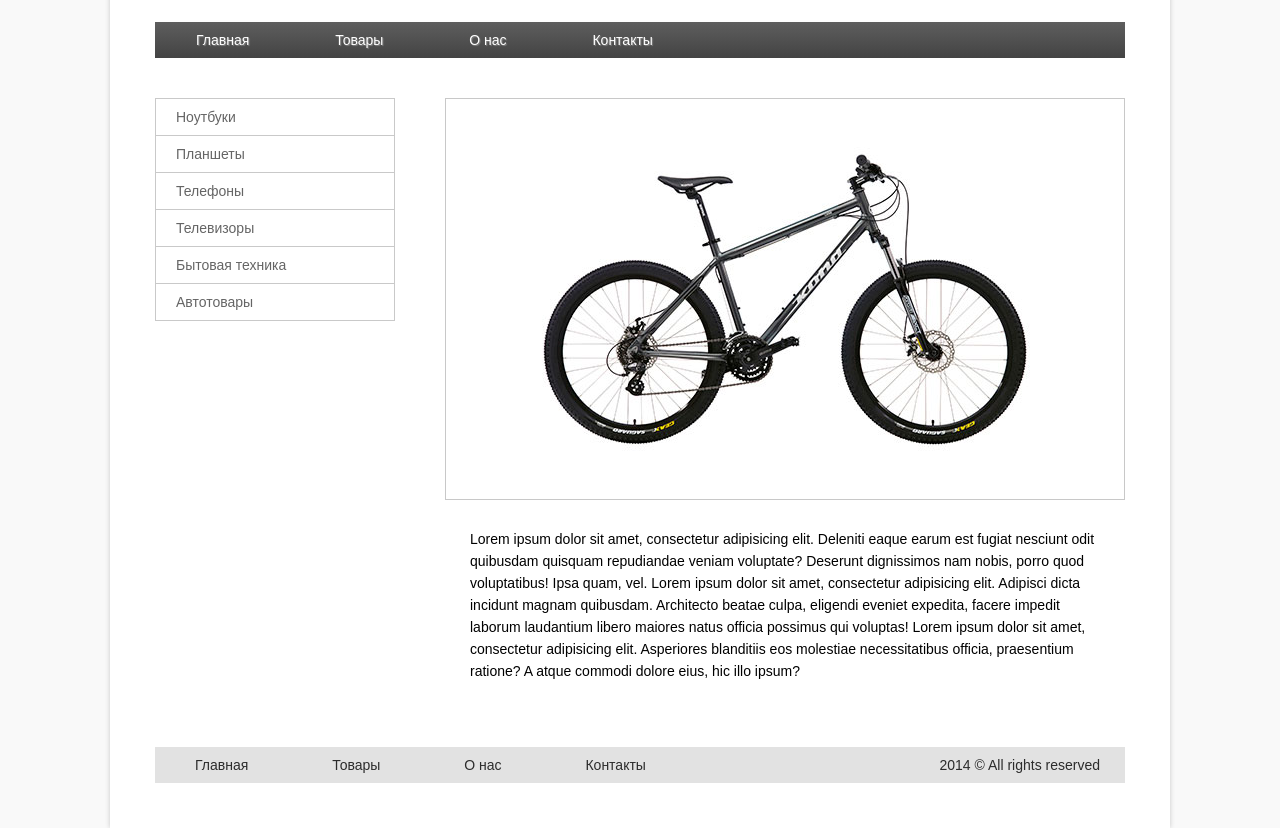
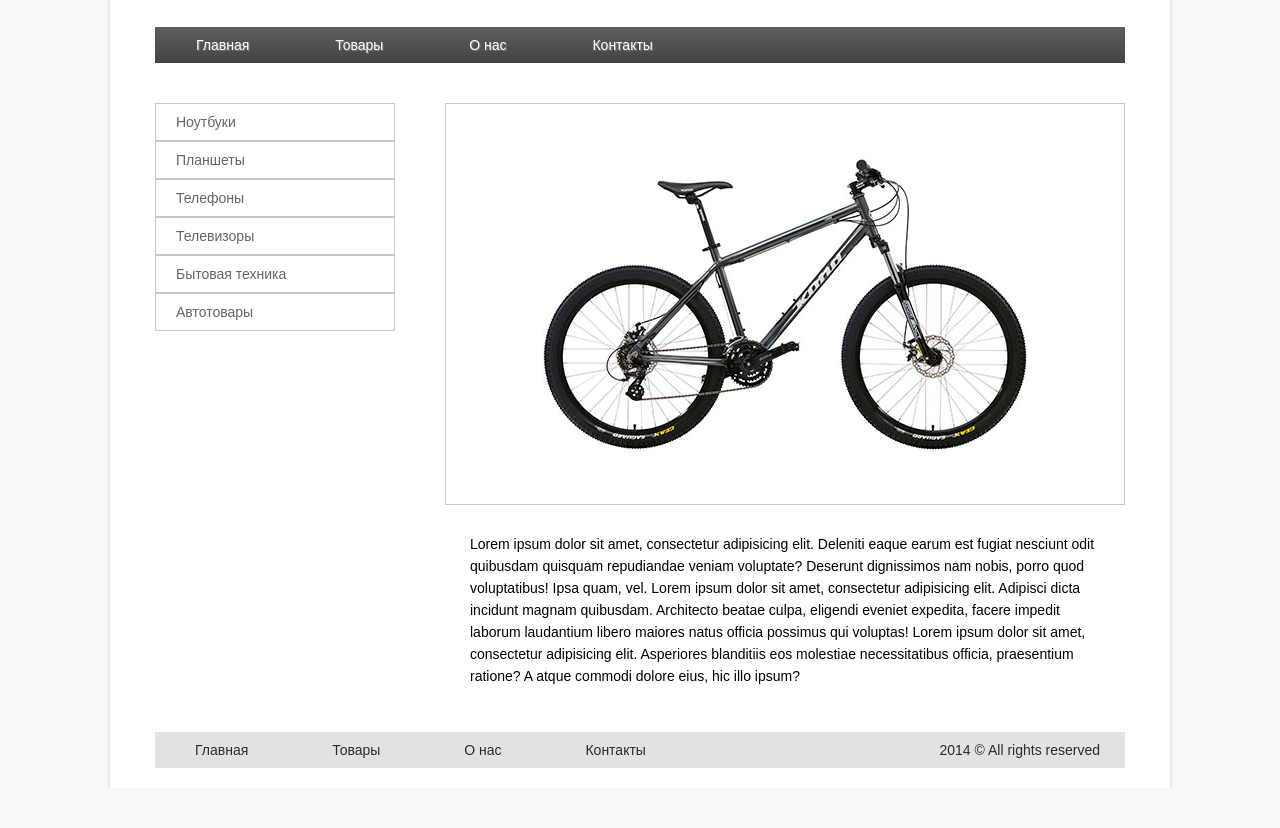
Before and after one commit to ISkymen/hw3, a plain HTML site: page index.html in a window 1280 px wide. Shown: the part 106-934 px from the top of the page. After the commit the page ends 894 px from the top, so only its background shows below. Drawn offline with Linux system fonts and the light colour scheme.

Commit message:
Menu as link and footer to bottom

```diff
--- a/css/styles.css
+++ b/css/styles.css
@@ -1,6 +1,12 @@
 * {
     margin: 0;
     padding: 0;
+}
+
+.clearfix:after {
+    content: "";
+    display: table;
+    clear: both;
 }
 
 body {
@@ -9,12 +15,20 @@ body {
     font-size: 14px;
 }
 
+a {
+    text-decoration: none;
+}
+
 .wrapper {
     width: 970px;
     margin: 0 auto;
-    padding: 45px;
+    padding: 0 45px;
     background: white;
     box-shadow: 0px 0px 5px 0px rgba(0, 0, 0, .2);
+}
+
+header {
+    margin-top: 50px;
 }
 
 .menu-top {
@@ -26,6 +40,10 @@ body {
 
 .menu-top li {
     display: inline-block;
+}
+
+.menu-top li a{
+    display: block;
     color: white;
     text-shadow: 1px 1px 1px gray;
     padding: 10px 40px;
@@ -33,19 +51,18 @@ body {
     border-right: 1px solid transparent;
 }
 
-.menu-top li:hover {
+.menu-top li a:hover {
     background: linear-gradient(to bottom, rgba(73, 73, 73, 1) 0%, rgba(43, 43, 43, 1) 100%);
     border-left: 1px solid #848484;
     border-right: 1px solid #848484;
 }
 
-.content {
+main {
     width: 680px;
     float: right;
-    margin-bottom: 40px;
 }
 
-.content img {
+main img {
     border: 1px solid #c8c8c8;
 }
 
@@ -62,7 +79,8 @@ p {
     list-style: none;
 }
 
-.menu-sidebar li {
+.menu-sidebar li a {
+    display: block;
     padding: 10px 20px;
     border-bottom: 1px solid #c9c9c9;
     border-left: 1px solid #c9c9c9;
@@ -70,20 +88,25 @@ p {
     color: #656565;
 }
 
-.menu-sidebar li:first-child {
+.menu-sidebar li a:first-child {
     border-top: 1px solid #c9c9c9;
 }
 
-.menu-sidebar li:hover {
+.menu-sidebar li a:hover {
     background: #f9f9f9;
     color: #2c2c2c;
     padding-left: 30px;
 }
 
+footer {
+
+    padding: 20px 0;
+}
+
 .footer {
-    clear: both;
+    color: #2c2c2c;
+
     background: #e2e2e2;
-    color: #2c2c2c;
 }
 
 .menu-bottom {
@@ -91,12 +114,17 @@ p {
     display: inline-block;
 }
 
-.menu-bottom li {
+.menu-bottom li{
     display: inline-block;
-    padding: 10px 40px;
 }
 
-.menu-bottom li:hover {
+.menu-bottom li a {
+    display: block;
+    padding: 10px 40px;
+    color: #2c2c2c;
+}
+
+.menu-bottom li a:hover {
     text-decoration: underline;
 }
 
@@ -104,3 +132,21 @@ p {
     float: right;
     padding: 10px 25px;
 }
+
+/*Footer to bottom*/
+
+html,
+body {
+    height: 100%;
+}
+.wrapper {
+    display: flex;
+    flex-direction: column;
+    min-height: 100%;
+}
+.page {
+    flex: 1 0 auto;
+}
+footer {
+    flex: 0 0 auto;
+}
--- a/index.html
+++ b/index.html
@@ -10,14 +10,14 @@
     <header>
         <img src="images/logo.jpg">
         <ul class="menu-top">
-            <li>Главная</li>
-            <li>Товары</li>
-            <li>О нас</li>
-            <li>Контакты</li>
+            <li><a href="">Главная</a></li>
+            <li><a href="">Товары</a></li>
+            <li><a href="">О нас</a></li>
+            <li><a href="">Контакты</a></li>
         </ul>
     </header>
-    <div class="page">
-        <div class="content">
+    <div class="page clearfix">
+        <main>
             <img src="images/image1.jpg" alt="Велосипед">
             <p>Lorem ipsum dolor sit amet, consectetur adipisicing elit. Deleniti eaque earum est fugiat nesciunt odit
                 quibusdam quisquam repudiandae veniam voluptate? Deserunt dignissimos nam nobis, porro quod
@@ -26,27 +26,29 @@
                 laudantium libero maiores natus officia possimus qui voluptas! Lorem ipsum dolor sit amet, consectetur
                 adipisicing elit. Asperiores blanditiis eos molestiae necessitatibus officia, praesentium ratione? A
                 atque commodi dolore eius, hic illo ipsum?</p>
-        </div>
+        </main>
         <div class="sidebar">
             <ul class="menu-sidebar">
-                <li>Ноутбуки</li>
-                <li>Планшеты</li>
-                <li>Телефоны</li>
-                <li>Телевизоры</li>
-                <li>Бытовая техника</li>
-                <li>Автотовары</li>
+                <li><a href="">Ноутбуки</a></li>
+                <li><a href="">Планшеты</a></li>
+                <li><a href="">Телефоны</a></li>
+                <li><a href="">Телевизоры</a></li>
+                <li><a href="">Бытовая техника</a></li>
+                <li><a href="">Автотовары</a></li>
             </ul>
         </div>
     </div>
-    <div class="footer">
-        <ul class="menu-bottom">
-            <li>Главная</li>
-            <li>Товары</li>
-            <li>О нас</li>
-            <li>Контакты</li>
-        </ul>
-        <div class="copy">2014 © All rights reserved</div>
-    </div>
+    <footer>
+        <div class="footer">
+            <ul class="menu-bottom">
+                <li><a href="">Главная</a></li>
+                <li><a href="">Товары</a></li>
+                <li><a href="">О нас</a></li>
+                <li><a href="">Контакты</a></li>
+            </ul>
+            <div class="copy">2014 © All rights reserved</div>
+        </div>
+    </footer>
 </div>
 </body>
 </html>
```
